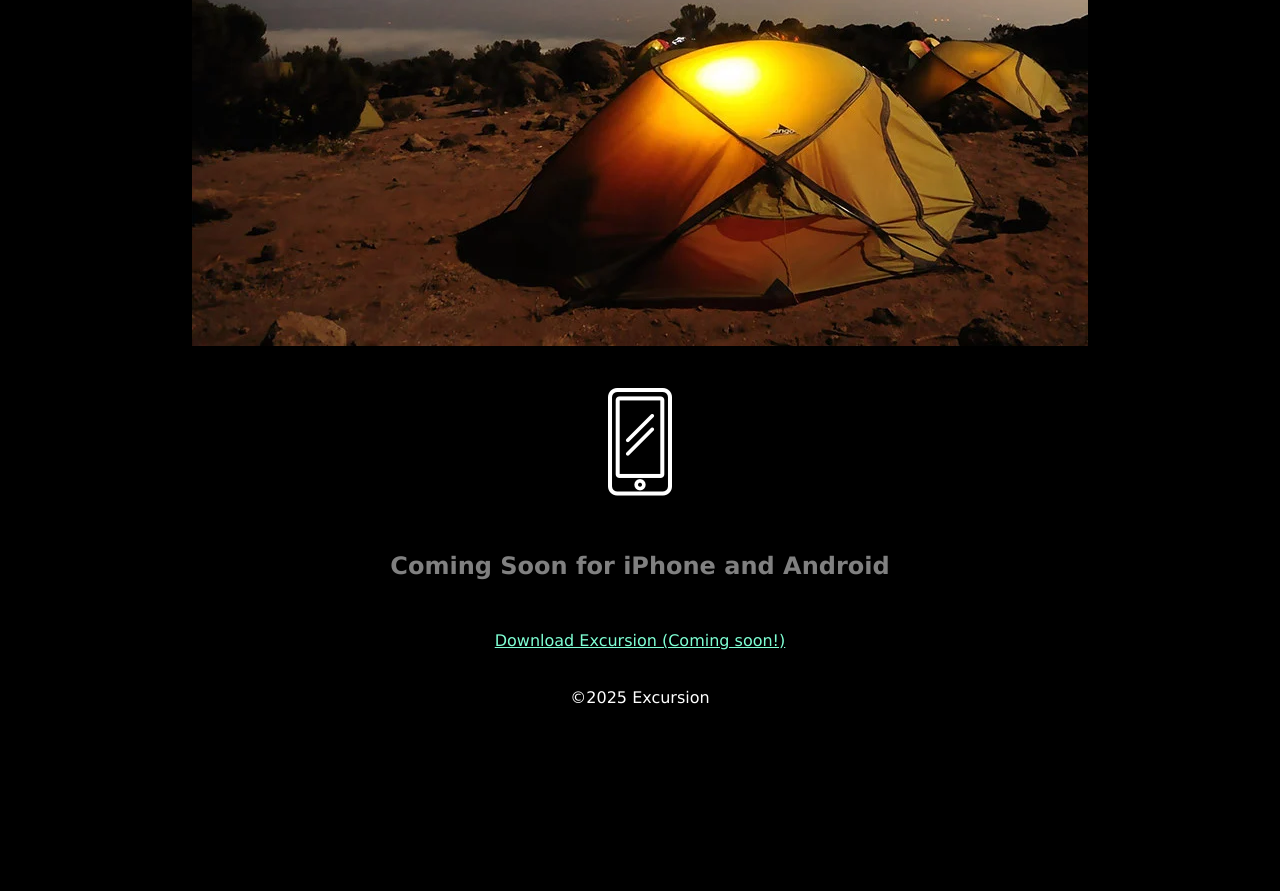
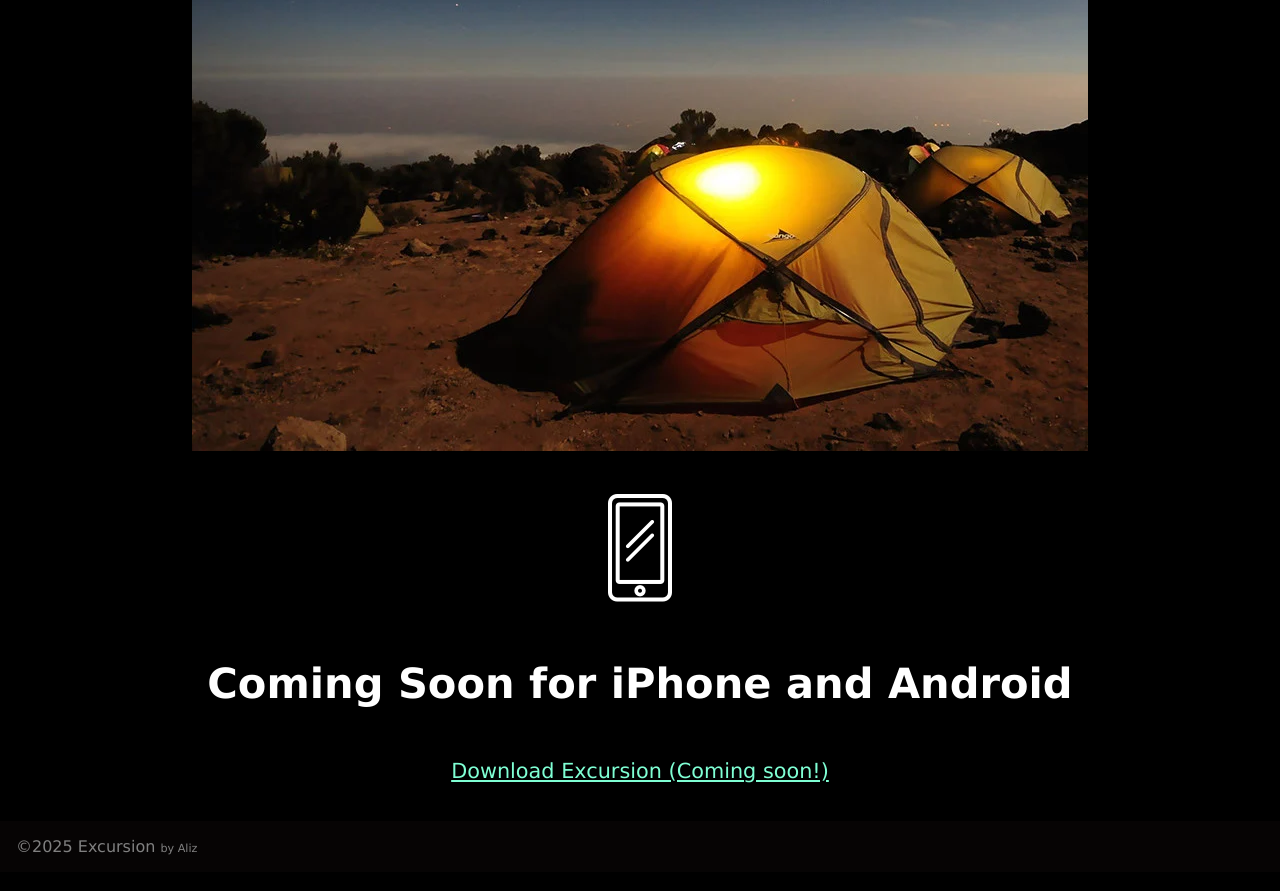
Before and after one commit to orayachan/excursion, a plain HTML site: page index.html in a window 1280 px wide. Shown: the part 659-1550 px from the top of the page. Before the commit the page ends 1385 px from the top, so only its background shows below. Drawn offline with Linux system fonts and the light colour scheme.

Commit message:
feat(file): changed header font size

```diff
--- a/index.html
+++ b/index.html
@@ -33,7 +33,7 @@
         </p>
     </main>
     <footer>
-        <p>&copy;2025 Excursion</p>
+        <p>&copy;2025 Excursion <span>by Aliz</span></p>
     </footer>
 </body>
 
--- a/resources/css/style.css
+++ b/resources/css/style.css
@@ -21,14 +21,32 @@ h2 {
     margin: 2rem 0;
 }
 
+h1 {
+    font-size: 3rem;
+}
+
 h2 {
-    color: rgb(128, 128, 128);
+    font-size: 2.6rem;
 }
 
 p {
+    font-size: 1.3rem;
+    color: rgb(128, 128, 128);
     margin: 1.2rem;
 }
 
 p>a {
     color: rgb(127, 255, 212);
 }
+
+footer>p {
+    background-color: rgb(6, 4, 4);
+    font-size: 1rem;
+    width: 100vw;
+    padding: 1rem;
+    align-content: end;
+}
+
+footer p>span {
+    font-size: 0.7rem;
+}
```
